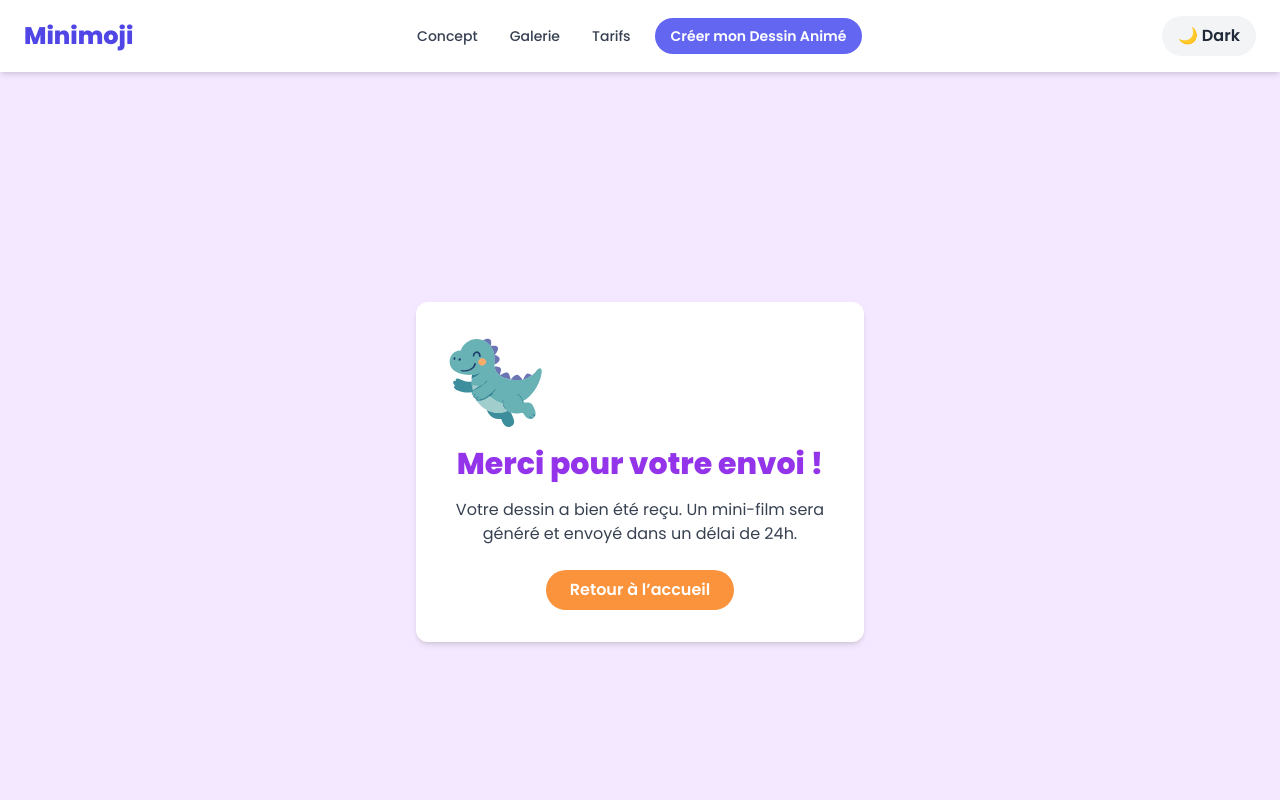
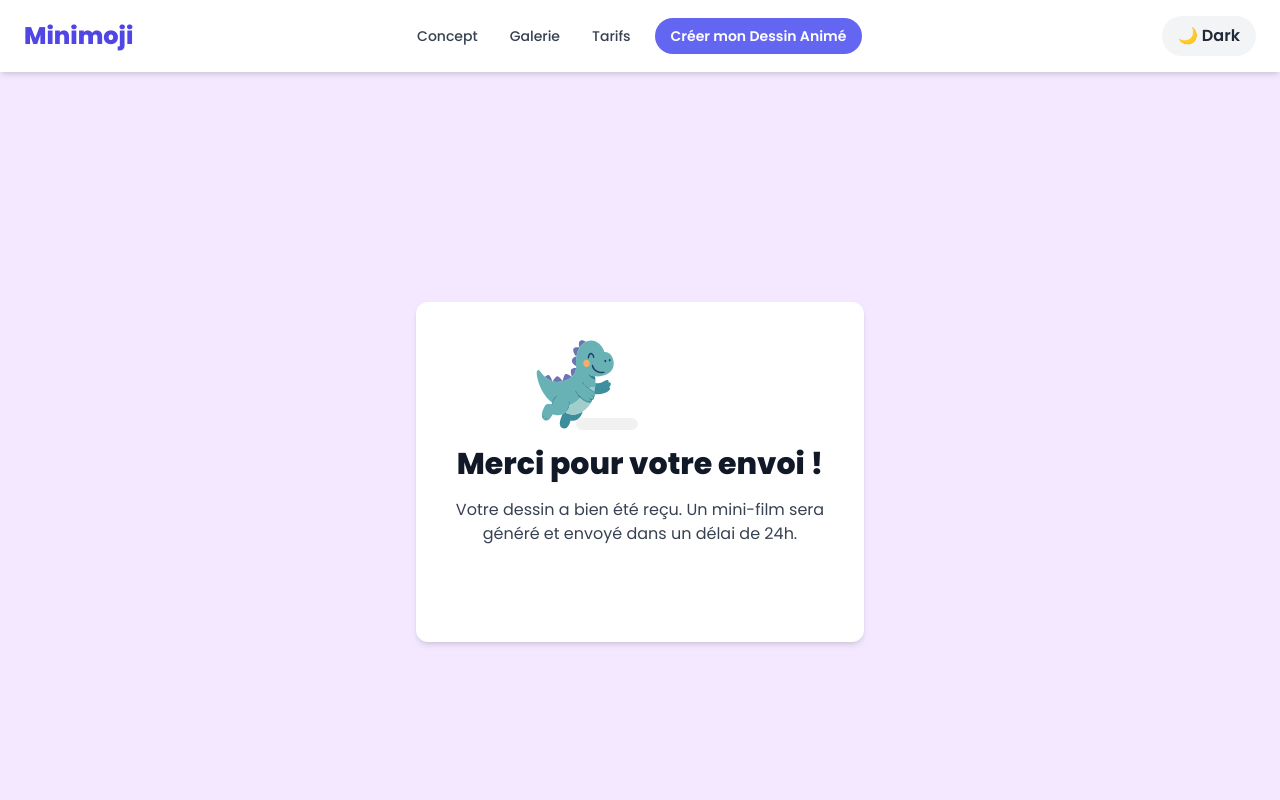
Before and after one commit to rafmeneust/minimoji, a React (Vite) app: page /confirmation in a window 1280 px wide. Shown: the top 800 px of the page. Built offline with nearby package versions, Linux system fonts and the light colour scheme.

Commit message:
modifs reply to

```diff
--- a/api/send-email.js
+++ b/api/send-email.js
@@ -19,6 +19,7 @@ export default async function handler(req, res) {
       from: 'noreply@resend.dev',
       to: email,
       subject: `Confirmation – Minimoji (${plan})`,
+      reply_to: 'meneust.r@gmail.com',
       html: `<p>Bonjour ${child_name || ''},<br/>
         Merci pour votre envoi !<br/>
         Votre dessin <strong>${drawing_title || 'sans titre'}</strong> va être transformé en animation magique ✨</p>
--- a/src/pages/Confirmation.jsx
+++ b/src/pages/Confirmation.jsx
@@ -1,6 +1,7 @@
 import { Helmet } from "react-helmet";
 import { Link } from "react-router-dom";
 import Dino from "/public/dino.svg";
+import { motion } from "framer-motion";
 
 export default function Confirmation() {
   return (
@@ -12,12 +13,51 @@ export default function Confirmation() {
 
       <section className="min-h-screen bg-purple-100 dark:bg-gray-900 flex flex-col justify-center items-center text-center px-4 py-16">
         <div className="bg-white dark:bg-gray-800 p-8 rounded-xl shadow-md max-w-md">
-          <img src={Dino} alt="Dessin de dinosaure" className="w-24 h-24 mb-4" />
-          <h1 className="text-3xl font-extrabold text-purple-600 dark:text-white mb-4">Merci pour votre envoi !</h1>
+          {/* Dino animé */}
+          <motion.div
+            animate={{ x: ["-70px", "70px", "-70px"] }}
+            transition={{
+              duration: 6,
+              ease: "easeInOut",
+              repeat: Infinity,
+              repeatType: "loop"
+            }}
+            className="relative w-24 h-24 mx-auto mb-4"
+          >
+            <motion.img
+              src={Dino}
+              alt="Dino"
+              className="absolute top-0 left-0 w-full origin-center"
+              animate={{
+                scaleX: [1, 1, -1, -1, 1],
+                y: [0, -5, 0, 5, 0]
+              }}
+              transition={{
+                duration: 2,
+                ease: "easeInOut",
+                repeat: Infinity,
+                repeatType: "loop"
+              }}
+            />
+            <motion.div
+              className="absolute bottom-0 left-1/2 -translate-x-1/2 w-16 h-3 rounded-full bg-black/10 dark:bg-white/10"
+              animate={{
+                scaleX: [.9, 1.1, .9],
+                opacity: [0.6, 0.4, 0.6]
+              }}
+              transition={{
+                duration: 2,
+                ease: "easeInOut",
+                repeat: Infinity,
+                repeatType: "loop"
+              }}
+            />
+          </motion.div>
+          <h1 className="text-3xl font-extrabold text-primary-500 dark:text-white mb-4">Merci pour votre envoi !</h1>
           <p className="text-gray-700 dark:text-gray-300 mb-6">Votre dessin a bien été reçu. Un mini-film sera généré et envoyé dans un délai de 24h.</p>
           <Link
             to="/"
-            className="inline-block bg-orange-400 hover:bg-orange-600 text-white font-semibold px-6 py-2 rounded-full transition"
+            className="inline-block bg-primary-500 hover:bg-primary-600 text-white font-semibold px-6 py-2 rounded-full transition"
           >
             Retour à l’accueil
           </Link>
```
